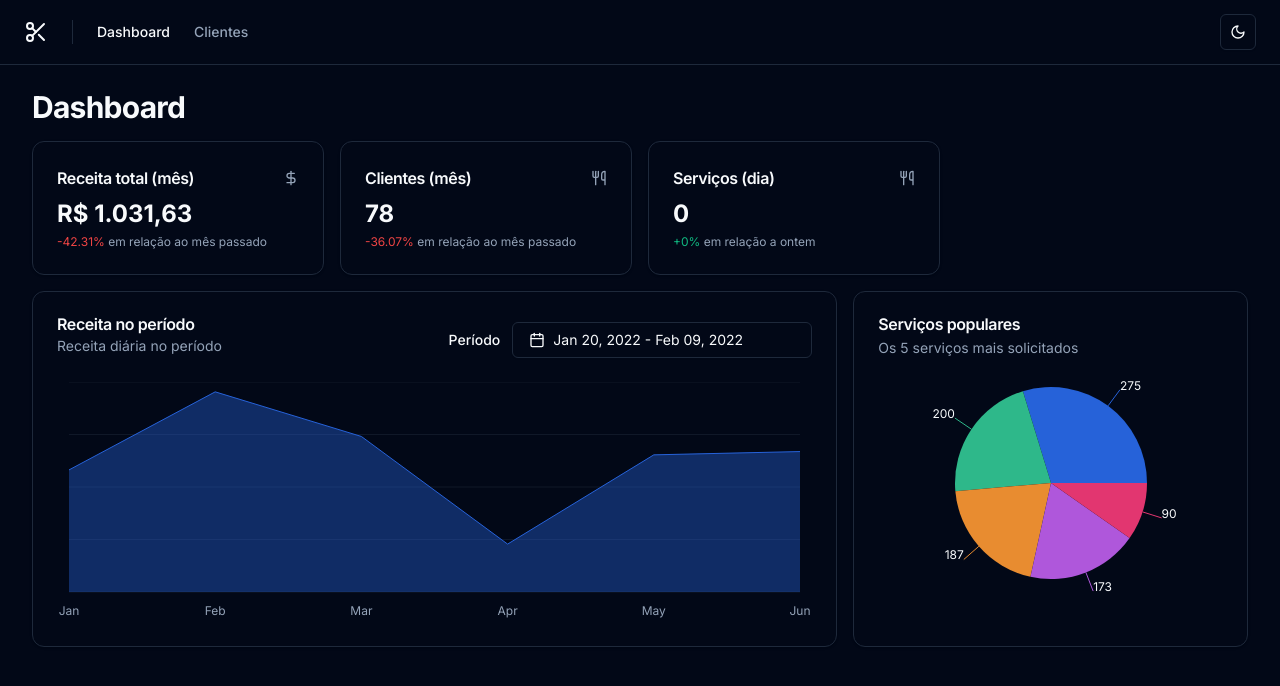
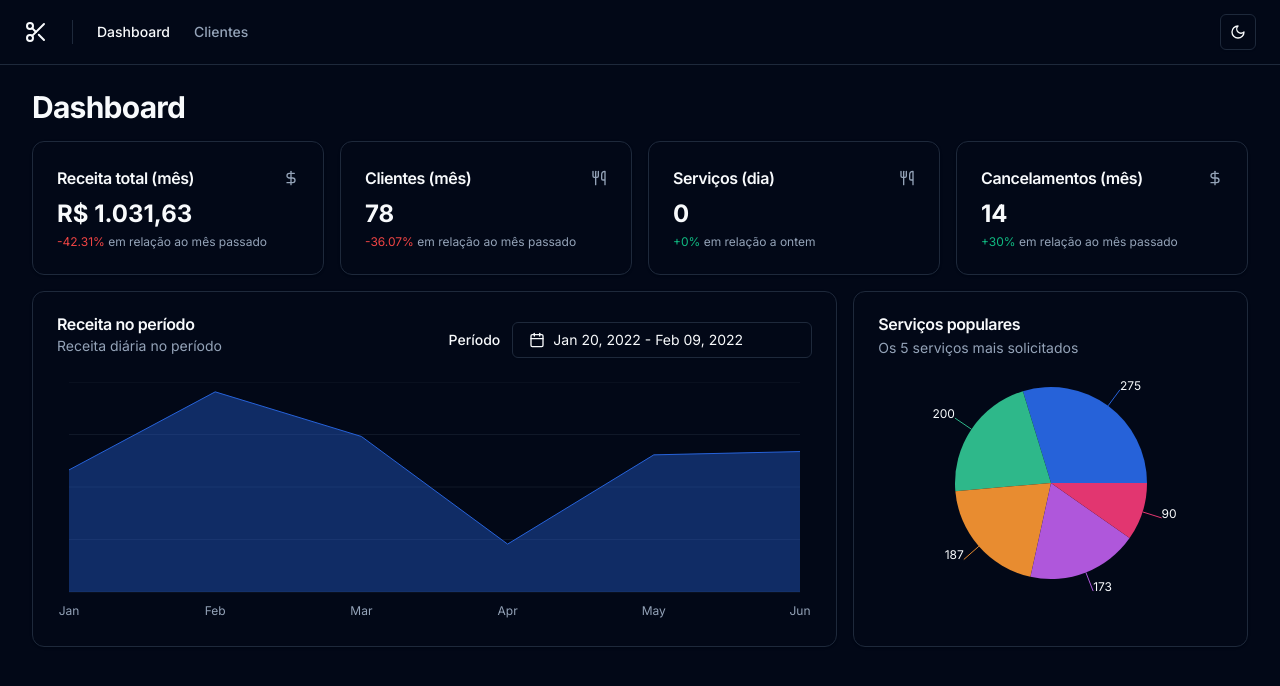
Before and after one commit to acesu1/customer-manager, a React (Vite) app: page / in a window 1280 px wide. Shown: the top 686 px of the page. Built offline with nearby package versions, Linux system fonts and the light colour scheme.

Commit message:
feat: month canceled services amount card

```diff
--- a/src/pages/app/dashboard/index.tsx
+++ b/src/pages/app/dashboard/index.tsx
@@ -1,4 +1,5 @@
 import { DayServicesAmountCard } from './day-services-amount-card'
+import { MonthCanceledServicesAmountCard } from './month-canceled-services-amount-card'
 import { MonthCustomersAmountCard } from './month-customers-amount-card'
 import { MonthReceiptCard } from './month-receipt-card'
 import { PopularServicesChart } from './popular-services-chart'
@@ -13,6 +14,7 @@ export function Dashboard() {
         <MonthReceiptCard />
         <MonthCustomersAmountCard />
         <DayServicesAmountCard />
+        <MonthCanceledServicesAmountCard />
       </div>
 
       <div className="grid grid-cols-9 gap-4">
--- /dev/null
+++ b/src/pages/app/dashboard/month-canceled-services-amount-card.tsx
@@ -0,0 +1,28 @@
+import { DollarSign } from 'lucide-react'
+import { Card, CardHeader, CardTitle, CardContent } from '@/components/ui/card'
+
+export function MonthCanceledServicesAmountCard() {
+  return (
+    <Card>
+      <CardHeader className="flex flex-row items-center justify-between space-y-0 pb-2">
+        <CardTitle className="text-base font-semibold">Cancelamentos (mês)</CardTitle>
+        <DollarSign className="h-4 w-4 text-muted-foreground" />
+      </CardHeader>
+      <CardContent className="space-y-1">
+        <>
+          <span className="text-2xl font-bold">
+            14
+          </span>
+          <p className="text-xs text-muted-foreground">
+            <span
+              className="text-emerald-500"
+            >
+              +30%
+            </span>{' '}
+            em relação ao mês passado
+          </p>
+        </>
+      </CardContent>
+    </Card>
+  )
+}
```
